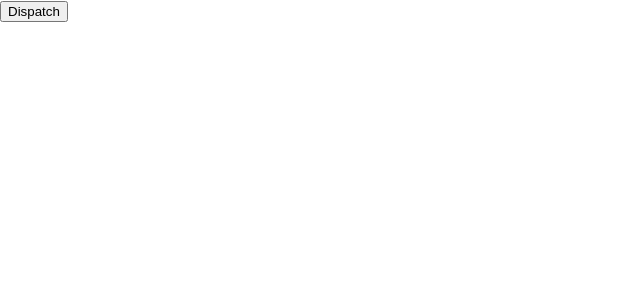
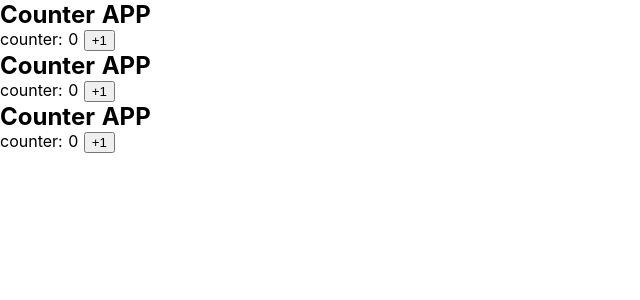
Before and after one commit to Takuya-Ampi/nuxt-project-udemy, a Nuxt app: page / in a window 1280 px wide. Shown: the top 300 px of the page, without its empty margins (0-640 px from the left). Built offline with nearby package versions, Linux system fonts and the light colour scheme.

Commit message:
カウンターコンポーネントの利用

```diff
--- a/components/Counter.vue
+++ b/components/Counter.vue
@@ -1,6 +1,6 @@
 <template>
   <section class="container">
-    <h2>{{ title }};</h2>
+    <h2>{{ title }}</h2>
     counter: {{ $store.state.counter.counter }}
     <button @click="$store.commit('counter/countUp')">+1</button>
 
--- a/pages/index.vue
+++ b/pages/index.vue
@@ -11,7 +11,7 @@
 
       <!-- vuex -->
       <!-- vuex stateの参照 -->
-      <p>{{ $store.state.message }}</p>
+      <!-- <p>{{ $store.state.message }}</p> -->
       <!-- vuex stateの更新(ミューテーション) -->
       <!-- <button @click="$store.commit('updateMessage')">Update</button> -->
 
@@ -21,7 +21,12 @@
 
       <!-- vuex stateの更新(アクション) -->
       <!-- <button @click="$store.dispatch('updateMessageAction')">Dispatch</button> -->
-      <button @click="$store.dispatch('updateMessageAction', 'Dispatch with payload')">Dispatch</button>
+      <!-- <button @click="$store.dispatch('updateMessageAction', 'Dispatch with payload')">Dispatch</button> -->
+
+      <!-- カウンターアプリの作成 -->
+      <Counter></Counter>
+      <Counter></Counter>
+      <Counter></Counter>
 
     </div>
   </section>
@@ -30,6 +35,9 @@
 <script>
 // const axios = require("axios");
 // let url = "https://jsonplaceholder.typicode.com/usersxxx";
+
+// カウンターアプリの作成
+import Counter from '~/components/Counter.vue'
 
 export default {
   // asyncData({ params, error }) {
@@ -44,6 +52,11 @@ export default {
   //       error({users: e.response.status, message: 'error!!!!!'})
   //     }))
   // }
+
+  // カウンターアプリの作成
+  components: {
+    Counter
+  }
 };
 </script>
 
--- a/store/counter.js
+++ b/store/counter.js
@@ -1,8 +1,8 @@
 // モジュールモードでの開発
 
-export const state = () => {
+export const state = () => ({
   counter: 0
-}
+})
 
 export const mutations = {
   countUp(state){
```
